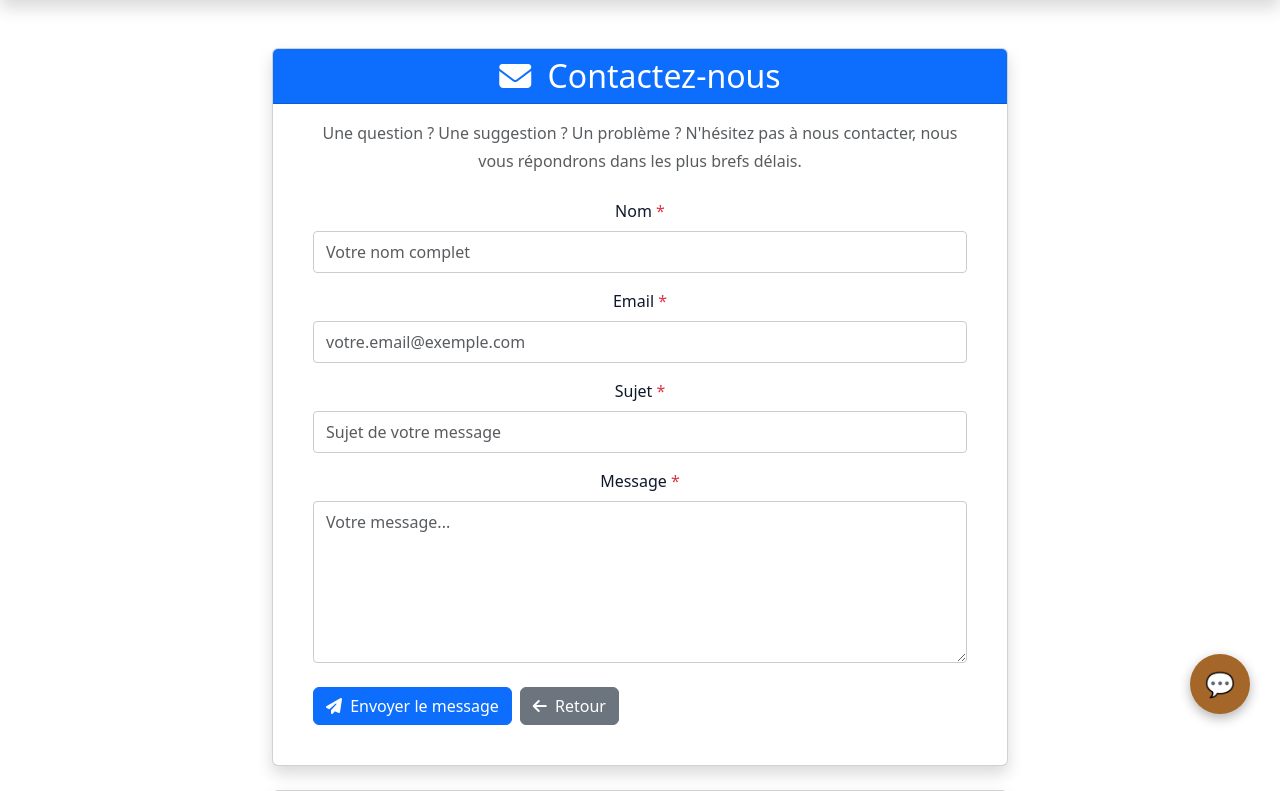
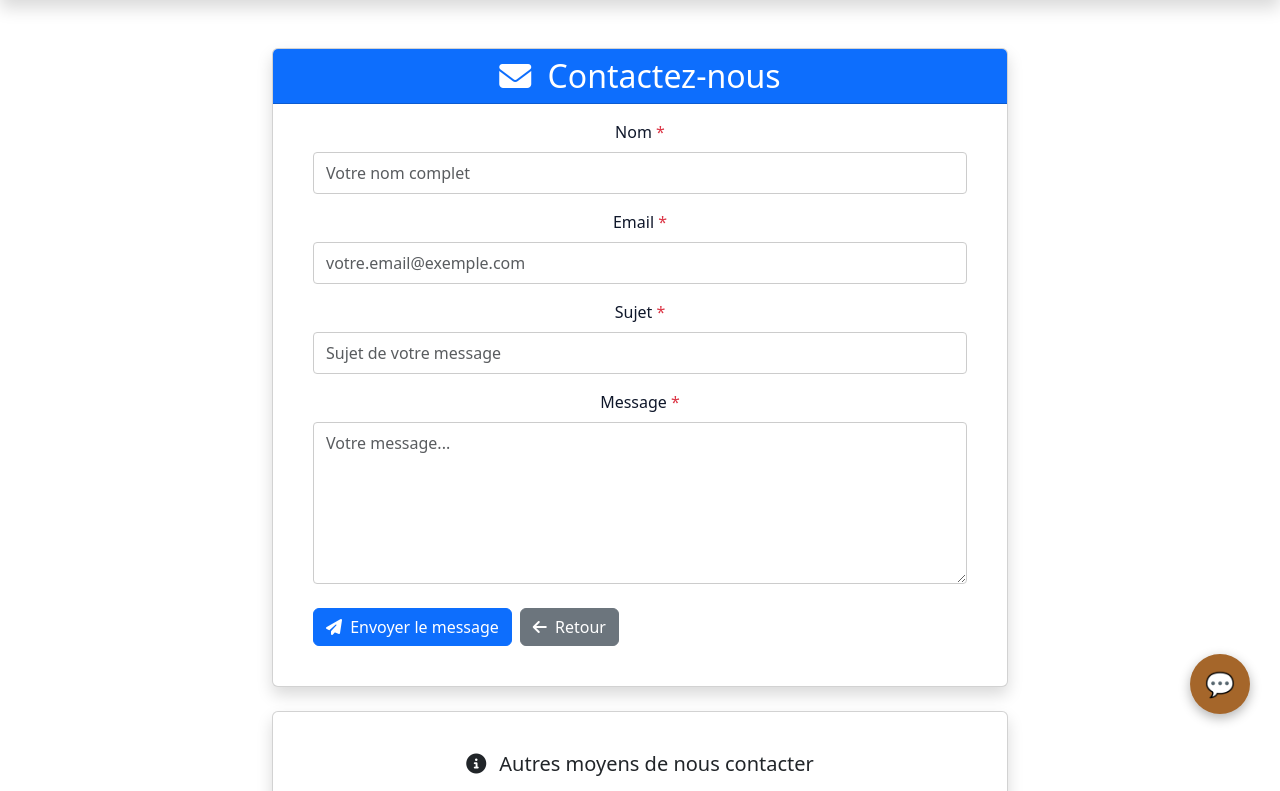
Before and after one commit to nasserbrid/panier_facile, a Django app: page /panier/contact/ in a window 1280 px wide. Shown: the part 56-847 px from the top of the page. Run offline with Django 5.2, Linux system fonts and the light colour scheme; parts of the project's set-up code (start-up, migrations or seed data) failed here and were passed over; some libraries are stand-ins or nearby versions.

Commit message:
Commentaire de la phrase contact.html

```diff
--- a/panier/data/ui_docs.json
+++ b/panier/data/ui_docs.json
@@ -43,7 +43,7 @@
   {
     "title": "Ajouter une course à un panier",
     "steps": [
-      "Cliquer sur l'onglet 'Courses'",
+      "Cliquer sur l'onglet 'Voir mes Courses'",
       "Sélectionner la course désirée",
       "Cliquer sur le bouton 'Ajouter au panier'",
       "Choisir le panier dans la liste déroulante"
--- a/panier/templates/panier/contact.html
+++ b/panier/templates/panier/contact.html
@@ -13,9 +13,9 @@
           </h2>
         </div>
         <div class="card-body">
-          <p class="text-muted mb-4">
+          {% comment %} <p class="text-muted mb-4">
             Une question ? Une suggestion ? Un problème ? N'hésitez pas à nous contacter, nous vous répondrons dans les plus brefs délais.
-          </p>
+          </p> {% endcomment %}
 
           <form method="post">
             {% csrf_token %}
```
